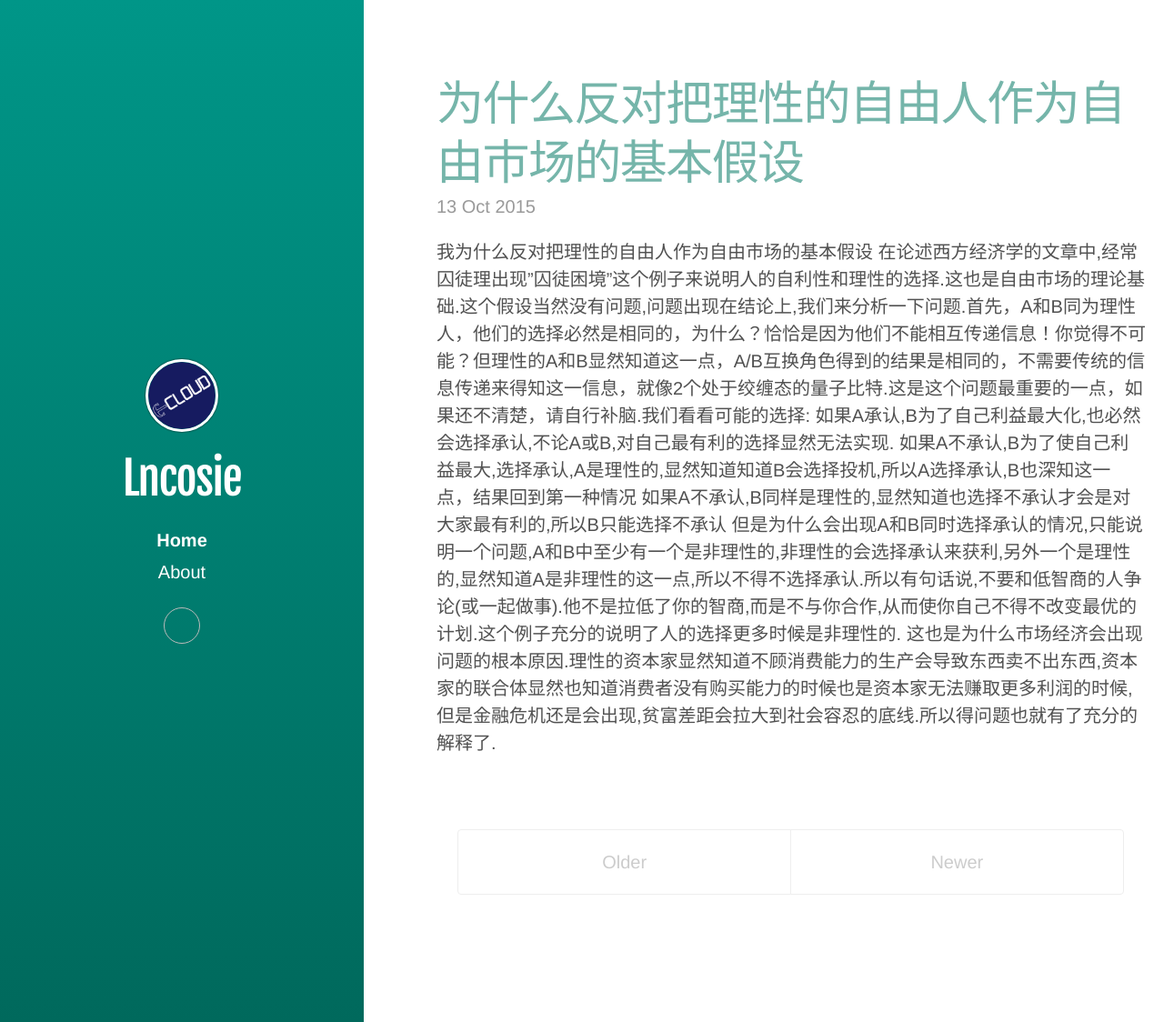
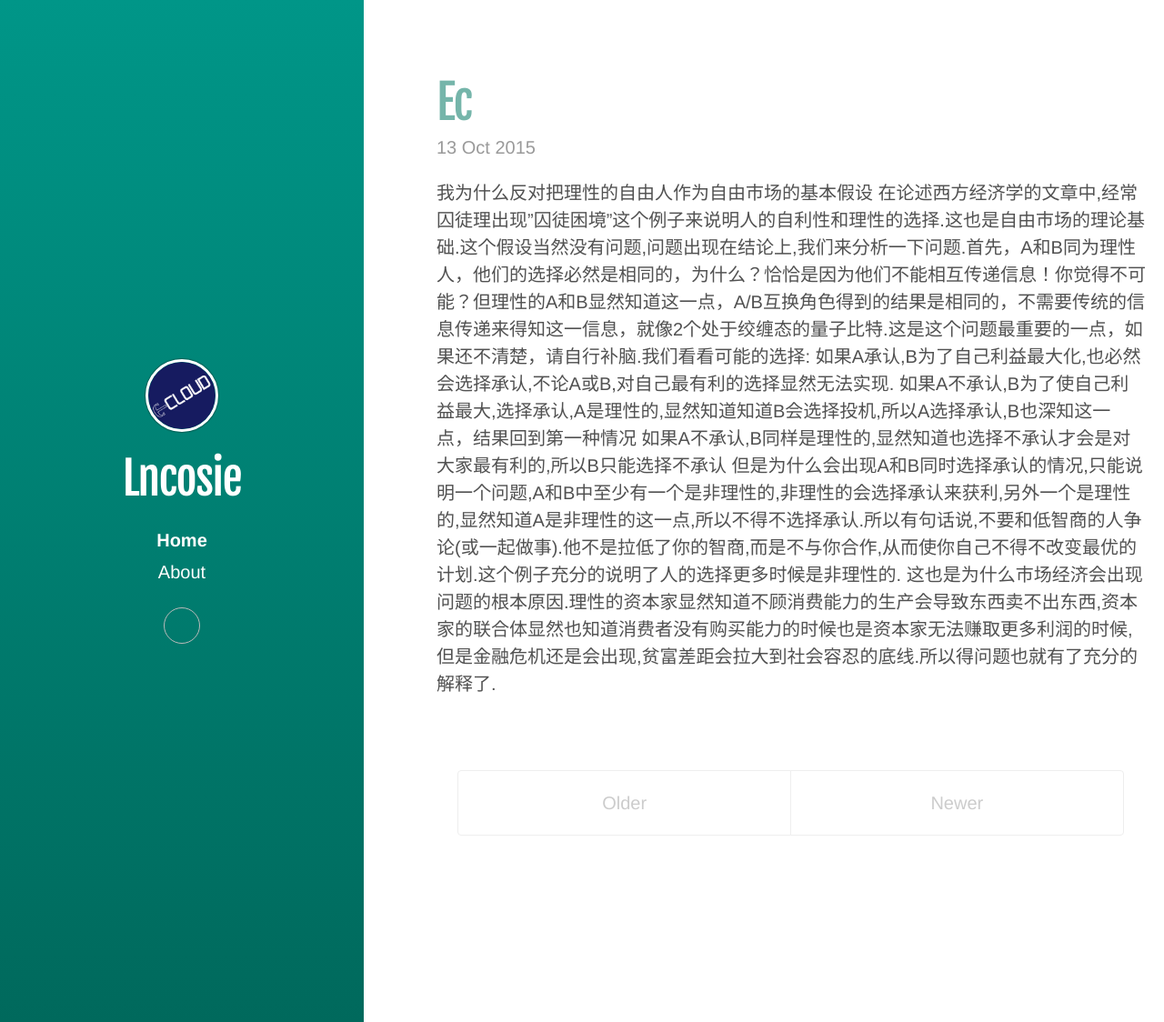
Before and after one commit to lncosie/lncosie.github.io, a Jekyll site: the page built from index.html, in a window 1280 px wide and 1124 px high. Shown: the whole window at 91% size. Built offline with Jekyll 4.4.1, drawn with Linux system fonts in a browser that asks for light colours; some web fonts are replaced; Markdown is read by kramdown in place of the engine named in the settings; the list of posts is cut into pages by our own code.

Commit message:
Update 2015-10-13-ec.md

```diff
--- a/_posts/2015-10-13-ec.md
+++ b/_posts/2015-10-13-ec.md
@@ -1,15 +1,12 @@
----
-layout: post
-title: 为什么反对把理性的自由人作为自由市场的基本假设
-tags: [view]
-categories: [ecom.]
----
-
 ###我为什么反对把理性的自由人作为自由市场的基本假设
 在论述西方经济学的文章中,经常囚徒理出现"囚徒困境"这个例子来说明人的自利性和理性的选择.这也是自由市场的理论基础.这个假设当然没有问题,问题出现在结论上,我们来分析一下问题.首先，A和B同为理性人，他们的选择必然是相同的，为什么？恰恰是因为他们不能相互传递信息！你觉得不可能？但理性的A和B显然知道这一点，A/B互换角色得到的结果是相同的，不需要传统的信息传递来得知这一信息，就像2个处于绞缠态的量子比特.这是这个问题最重要的一点，如果还不清楚，请自行补脑.我们看看可能的选择:
 
 1. 如果A承认,B为了自己利益最大化,也必然会选择承认,不论A或B,对自己最有利的选择显然无法实现.
+
+
 2. 如果A不承认,B为了使自己利益最大,选择承认,A是理性的,显然知道知道B会选择投机,所以A选择承认,B也深知这一点，结果回到第一种情况
+
+
 3. 如果A不承认,B同样是理性的,显然知道也选择不承认才会是对大家最有利的,所以B只能选择不承认
 
 但是为什么会出现A和B同时选择承认的情况,只能说明一个问题,A和B中至少有一个是非理性的,非理性的会选择承认来获利,另外一个是理性的,显然知道A是***非理性***的这一点,所以不得不选择承认.所以有句话说,不要和低智商的人争论(或一起做事).他不是拉低了你的智商,而是不与你合作,从而使你自己不得不改变最优的计划.***这个例子充分的说明了人的选择更多时候是非理性的.***
```
